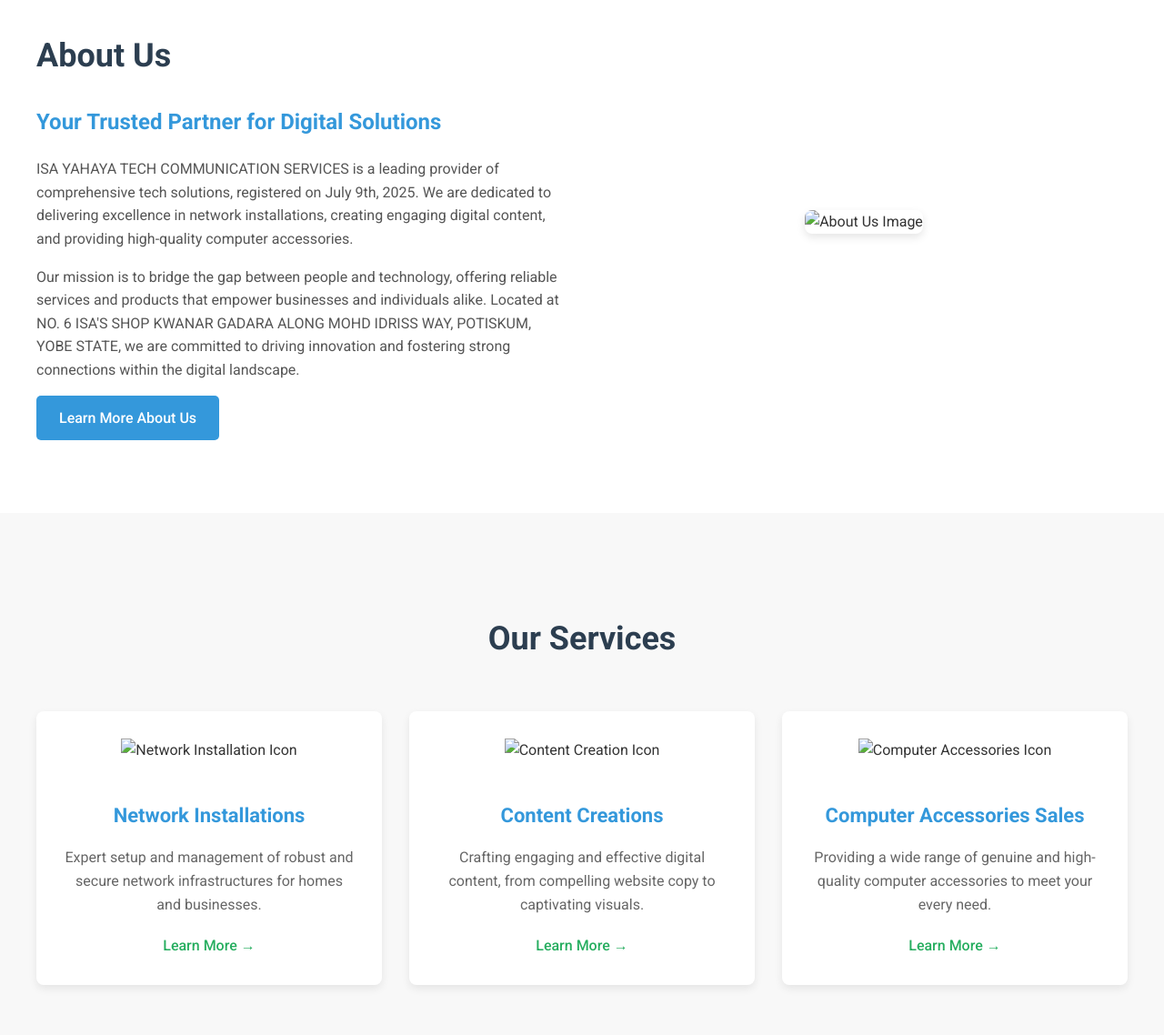
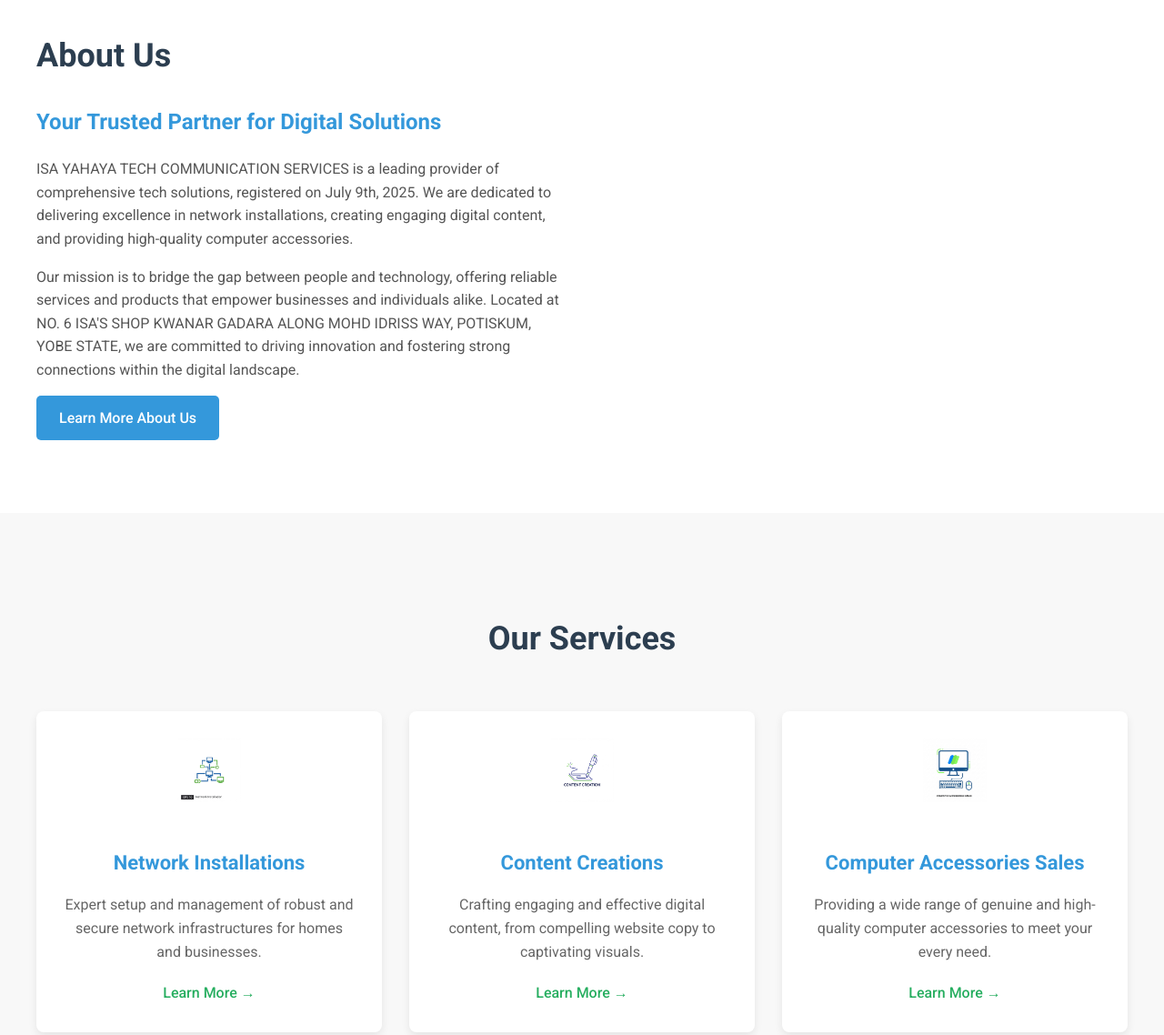
Before and after one commit to auwal11/Isatech, a plain HTML site: page index.html in a window 1280 px wide. Shown: the part 626-1764 px from the top of the page at 91% size. Drawn offline with Linux system fonts and the light colour scheme.

Commit message:
Update index.html

```diff
--- a/index.html
+++ b/index.html
@@ -47,8 +47,7 @@
                 <a href="about.html" class="button secondary">Learn More About Us</a>
             </div>
             <div class="about-image">
-                <img src="path/to/about-us-image.png" alt="About Us Image">
-            </div>
+                </div>
         </div>
     </section>
 
@@ -57,19 +56,19 @@
             <h2>Our Services</h2>
             <div class="service-cards">
                 <div class="card">
-                    <img src="path/to/network-icon.png" alt="Network Installation Icon">
+                    <img src="network.jpg" alt="Network Installation Icon">
                     <h3>Network Installations</h3>
                     <p>Expert setup and management of robust and secure network infrastructures for homes and businesses.</p>
                     <a href="services.html#network" class="learn-more">Learn More &rarr;</a>
                 </div>
                 <div class="card">
-                    <img src="path/to/content-icon.png" alt="Content Creation Icon">
+                    <img src="content.jpg" alt="Content Creation Icon">
                     <h3>Content Creations</h3>
                     <p>Crafting engaging and effective digital content, from compelling website copy to captivating visuals.</p>
                     <a href="services.html#content" class="learn-more">Learn More &rarr;</a>
                 </div>
                 <div class="card">
-                    <img src="path/to/accessories-icon.png" alt="Computer Accessories Icon">
+                    <img src="computer.jpg" alt="Computer Accessories Icon">
                     <h3>Computer Accessories Sales</h3>
                     <p>Providing a wide range of genuine and high-quality computer accessories to meet your every need.</p>
                     <a href="services.html#accessories" class="learn-more">Learn More &rarr;</a>
@@ -111,7 +110,7 @@
                 <div class="footer-social">
                     <h4>Follow Us</h4>
                     <a href="https://www.facebook.com/yahaya.isah.zubairu.2024" target="_blank">
-                        <img src="path/to/facebook-icon.png" alt="Facebook">
+                        <img src="Facebook.jpg" alt="Facebook">
                     </a>
                     </div>
             </div>
```
